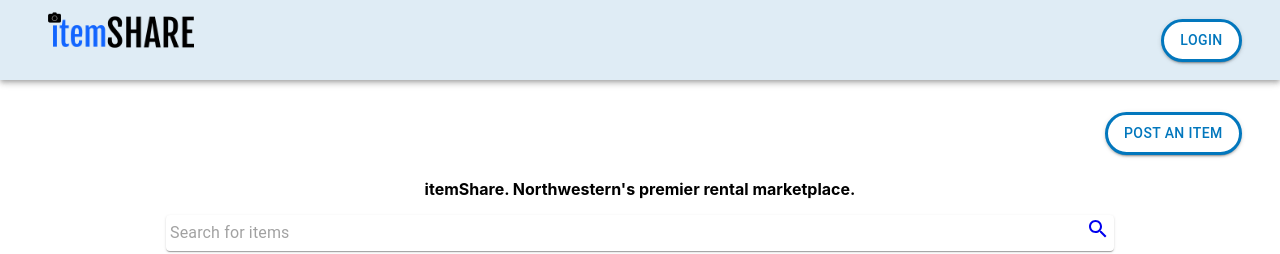
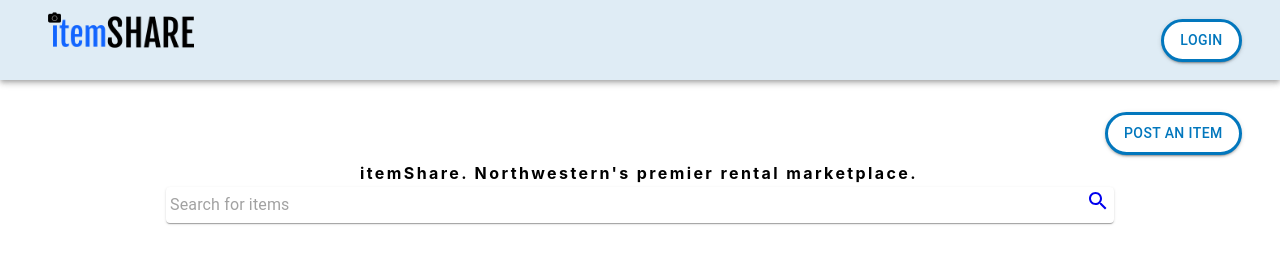
Before and after one commit to joojang2019/TeamGreen-itemShare, a React (Create React App) app: page / in a window 1280 px wide. Shown: the top 254 px of the page. Built offline with nearby package versions, Linux system fonts and the light colour scheme; no server answers; the database is empty.

Commit message:
nifty animation for search title

```diff
--- a/src/styles/Search.scss
+++ b/src/styles/Search.scss
@@ -15,9 +15,33 @@
   .iconButton {
     padding: 10
   }
-  .mytext {
-    font-size: 22px;
+
+  /* The typing effect */
+  @keyframes typing {
+    from { max-width: 0 }
+    to { max-width: 100% }
   }
+
+  /* The typewriter cursor effect */
+  @keyframes blink-caret {
+    from, to { border-color: transparent }
+    50% { border-color: orange; }
+  }
+
+
+  .myText {
+    width: auto;
+    display: inline-block;
+    overflow: hidden; /* Ensures the content is not revealed until the animation */
+    border-right: .15em solid orange; /* The typwriter cursor */
+    white-space: nowrap; /* Keeps the content on a single line */
+    border-right: .15em solid transparent;
+    margin: 0 auto; /* Gives that scrolling effect as the typing happens */
+    letter-spacing: .15em; /* Adjust as needed */
+    animation: typing 4.0s steps(60, end),
+      blink-caret .75s step-end;
+  }
+
   .searchbar {
     display: block;
     text-align: center;
```
